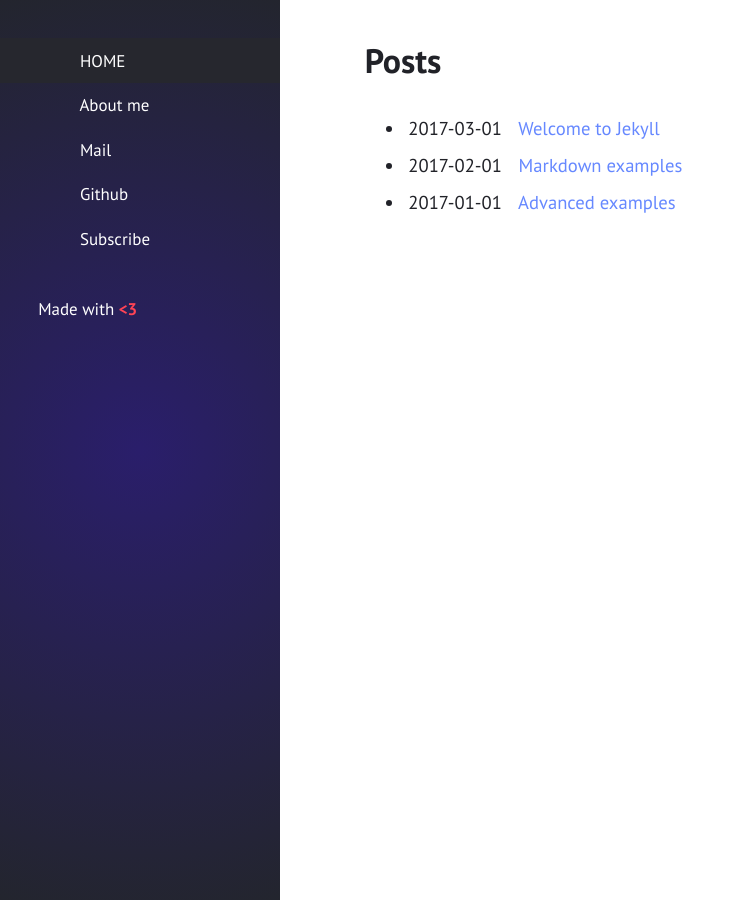
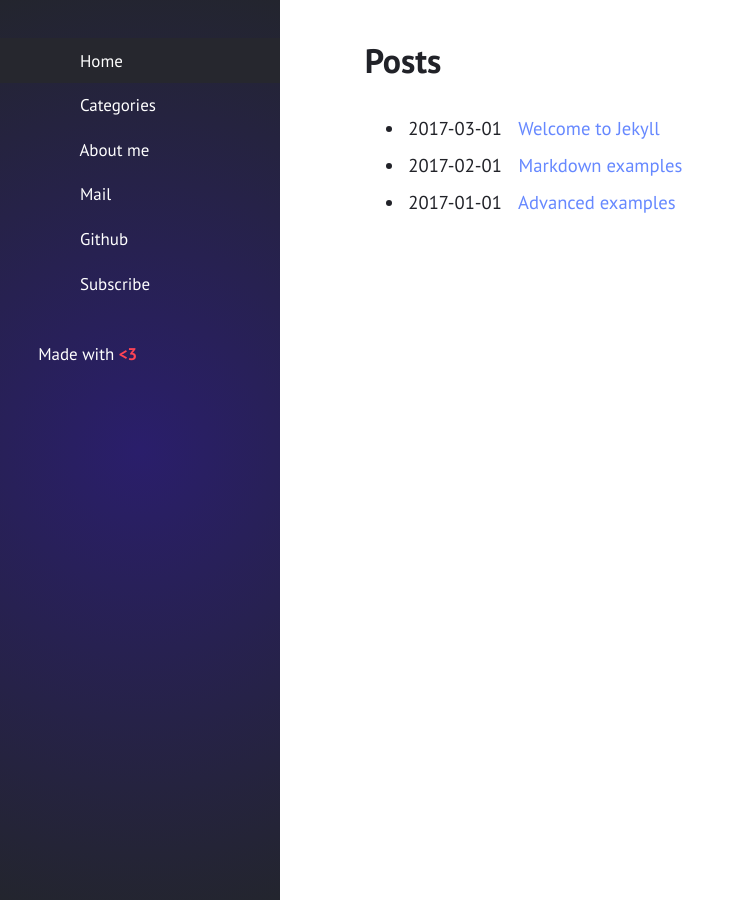
Before and after one commit to hfasah/hfasah.github.io, a Jekyll site: the page built from index.html, in a window 1280 px wide. Shown: the whole page, without its empty margins (0-745 px from the left). Built offline with Jekyll 4.4.1, drawn with Linux system fonts in a browser that asks for light colours.

Commit message:
Update _config.yml

```diff
--- a/_config.yml
+++ b/_config.yml
@@ -16,7 +16,8 @@ minimal: false             # use a dark header
 # Menu
 
 navigation:                # accepts {file, title, url, icon, sidebaricon}
-  - {file: "index.html", title: "HOME", icon: "home" }
+  - {file: "index.html", title: "Home", icon: "home" }
+  - {file: "categories.html", title: "Categories", icon: "bars" }
   - {file: "README.md", title: "About me", icon: "user"}
 
 external:                  # shows a footer with social links - for available icons see fontawesome.com/icons
```
